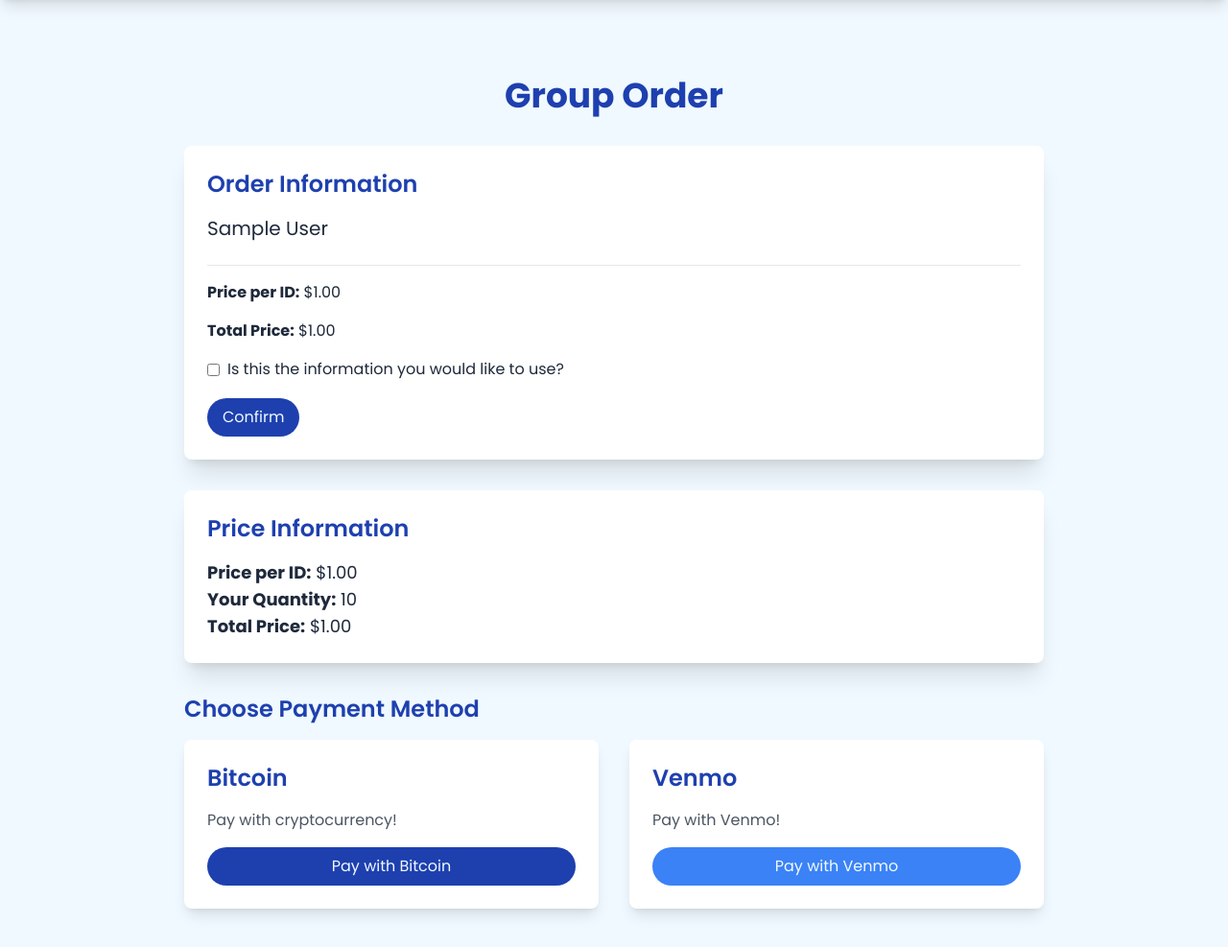
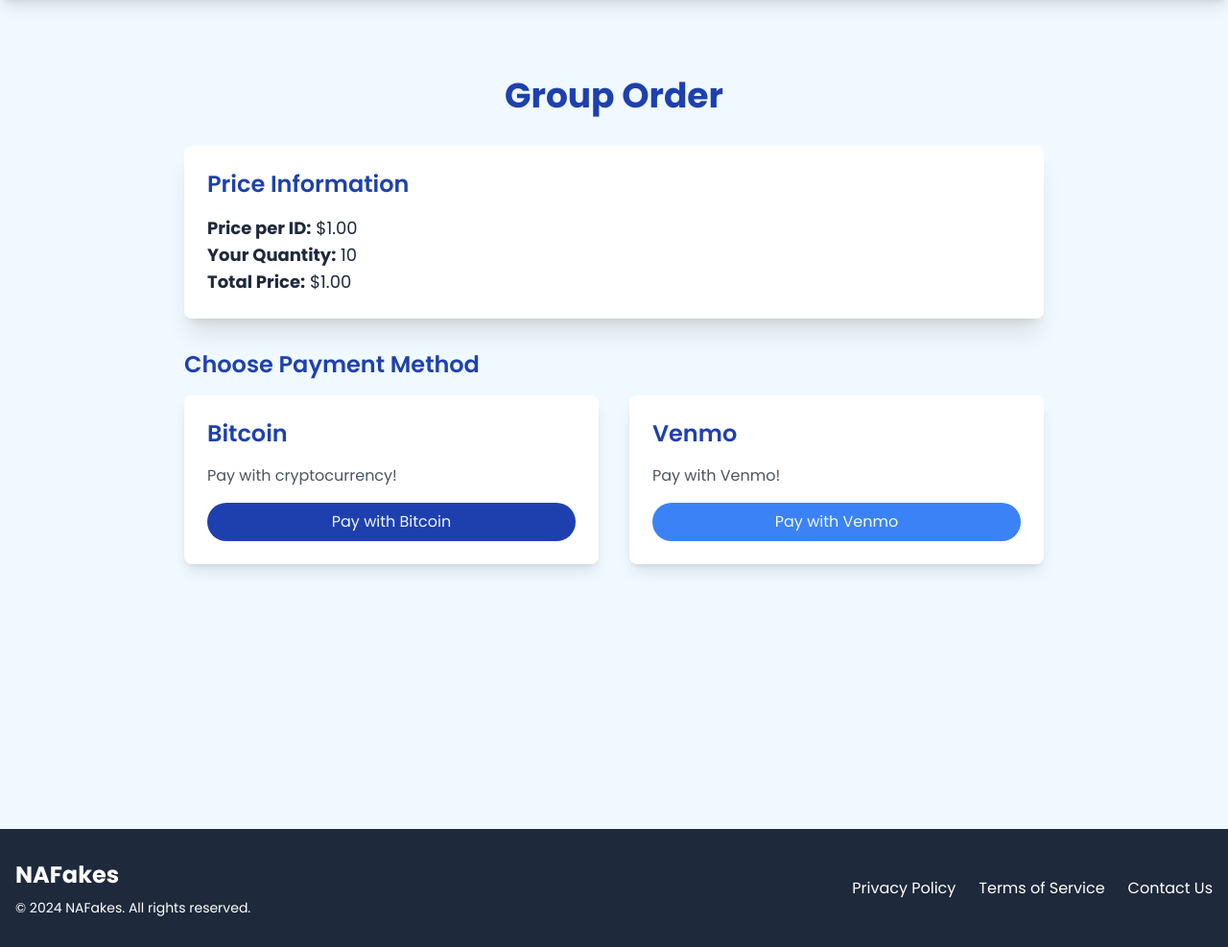
Before and after one commit to ZacRC/FID, a Django app: template mainapp/templates/mainapp/groupidorder.html in a window 1280 px wide. Shown: the part 68-1055 px from the top of the page at 96% size. Run offline with Django 4.2, Linux system fonts and the light colour scheme; tables that the repository leaves empty hold one stand-in row (values such as "Sample post"); the template is opened without the code that fills it: values that come from a table or form of the project are taken from there, most other values are stand-ins (such as "Sample title", 1, 10 or a date in 2020); some libraries are stand-ins or nearby versions.

Commit message:
Groupidorder

```diff
--- a/mainapp/templates/mainapp/groupidorder.html
+++ b/mainapp/templates/mainapp/groupidorder.html
@@ -6,28 +6,6 @@
 <div class="bg-secondary min-h-screen py-12 px-4 sm:px-6 lg:px-8">
     <div class="max-w-4xl mx-auto">
         <h1 class="text-4xl font-bold mb-8 text-center text-primary">Group Order</h1>
-
-        <div id="orderInfoPopup" class="bg-white shadow-xl rounded-lg p-6 mb-8">
-            <h2 class="text-2xl font-semibold mb-4 text-primary">Order Information</h2>
-            <div class="space-y-4">
-                {% for member in group_members %}
-                    <div class="border-b pb-4">
-                        <h3 class="text-xl font-medium mb-2">{{ member.name }}</h3>
-                        <!-- Add more fields as needed -->
-                    </div>
-                {% endfor %}
-                <p class="mt-4"><strong>Price per ID:</strong> ${{ price_per_id|floatformat:2 }}</p>
-                <p><strong>Total Price:</strong> ${{ total_price|floatformat:2 }}</p>
-                <div class="mt-6">
-                    <label class="inline-flex items-center">
-                        <input type="checkbox" id="confirmInfo" class="form-checkbox">
-                        <span class="ml-2">Is this the information you would like to use?</span>
-                    </label>
-                </div>
-
-                <button id="confirmButton" class="mt-4 bg-primary text-secondary px-4 py-2 rounded-full hover:bg-accent transition duration-300">Confirm</button>
-            </div>
-        </div>
 
         <div class="bg-white shadow-xl rounded-lg p-6 mb-8">
             <h2 class="text-2xl font-semibold mb-4 text-primary">Price Information</h2>
@@ -199,15 +177,6 @@
 </div>
 
 <script>
-    document.getElementById('confirmButton').addEventListener('click', function() {
-        if (document.getElementById('confirmInfo').checked) {
-            document.getElementById('orderInfoPopup').classList.add('hidden');
-            document.getElementById('paymentOptions').classList.remove('hidden');
-        } else {
-            alert('Please confirm that this is the information you would like to use.');
-        }
-    });
-
     function showVenmoModal() {
         const modal = document.getElementById('venmoModal');
         modal.classList.remove('hidden');
```
